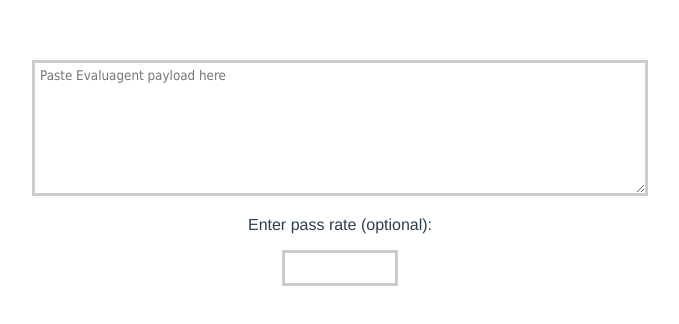
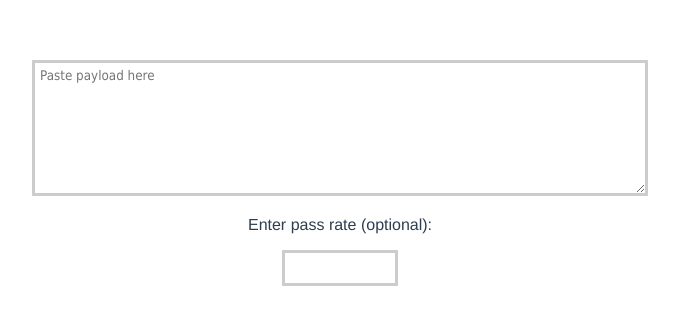
Before and after one commit to ShetlandJ/cmo, a Vue app: page / in a window 1280 px wide. Shown: the top 324 px of the page, without its empty margins (300-979 px from the left). Built offline with nearby package versions, Linux system fonts and the light colour scheme.

Commit message:
ref remove

```diff
--- a/src/App.vue
+++ b/src/App.vue
@@ -3,7 +3,7 @@
         <div>
             <textarea
                 v-model="pastedContent"
-                placeholder="Paste Evaluagent payload here"
+                placeholder="Paste payload here"
             />
         </div>
 
```
